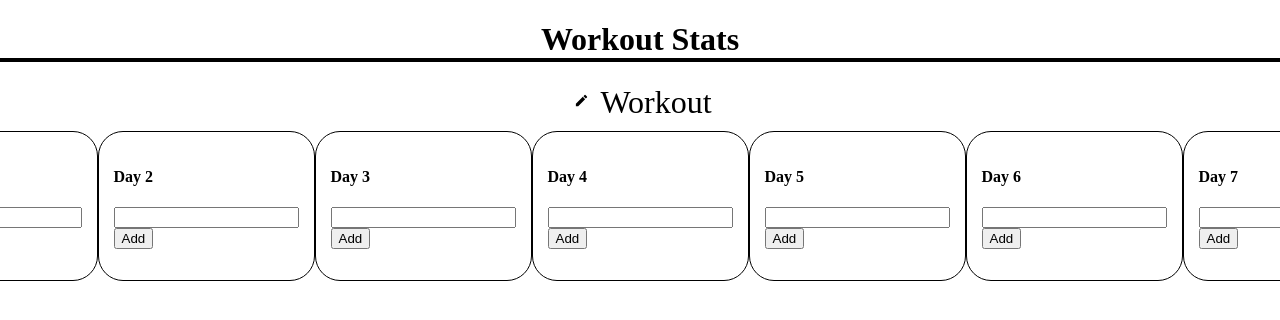
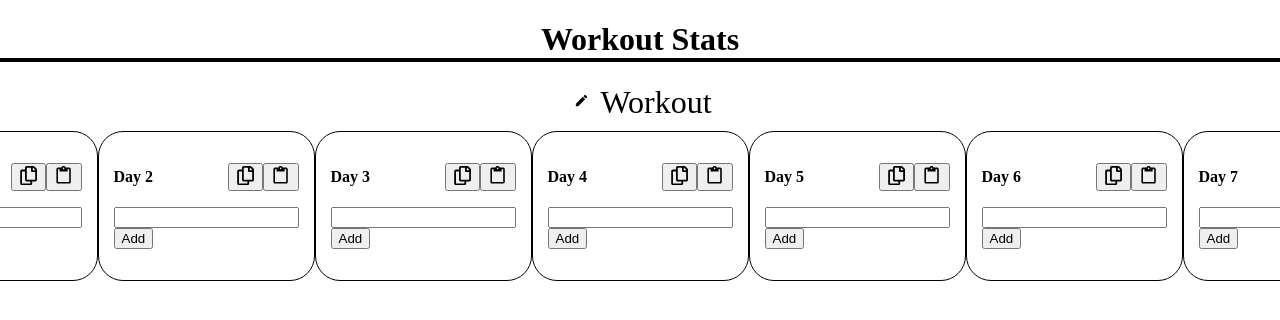
Before and after one commit to EddV99/workout-stats, a React (Vite) app: page / in a window 1280 px wide. Shown: the top 320 px of the page. Built offline with nearby package versions, Linux system fonts and the light colour scheme.

Commit message:
basic copy and paste for workout days

```diff
--- a/src/components/Day/Day.module.css
+++ b/src/components/Day/Day.module.css
@@ -4,6 +4,13 @@
   border-radius: 25px;
   width: fit-content;
   padding: 15px;
+}
+
+#header {
+  display: flex;
+  flex-direction: row;
+  justify-content: space-between;
+  align-items: center;
 }
 
 #title {
--- a/src/components/Day/Day.tsx
+++ b/src/components/Day/Day.tsx
@@ -3,15 +3,19 @@ import { useState } from "react";
 import { muscleGroups } from "./../../muscle/body";
 import Workout from "../Workout/Workout";
 import { RxCross2 } from "react-icons/rx";
+import { FaRegCopy } from "react-icons/fa";
+import { MdContentPaste } from "react-icons/md";
 import { Stats } from "../Week/Week";
 
 interface Props {
   day: string;
+  copyId: string;
+  setCopyId: React.Dispatch<React.SetStateAction<string>>;
   stats: Stats;
   setStats: React.Dispatch<React.SetStateAction<Stats>>;
 }
 
-function Day({ day, stats, setStats }: Props) {
+function Day({ day, copyId, setCopyId, stats, setStats }: Props) {
   const [workoutName, setWorkoutName] = useState<string>("");
   const [workouts, setWorkouts] = useState<
     { day: string; name: string; group: muscleGroups; id: string }[]
@@ -36,6 +40,26 @@ function Day({ day, stats, setStats }: Props) {
     }
   };
 
+  const handleCopy = () => {
+    setCopyId(day);
+  };
+  const handlePaste = () => {
+    if (copyId) {
+      setWorkouts(stats.workouts.filter((item) => item.day === copyId));
+      setStats({
+        ...stats,
+        workouts: [
+          ...stats.workouts.filter((item) => item.day !== day),
+          ...stats.workouts
+            .filter((item) => item.day === copyId)
+            .map((i) => {
+              return { ...i, day: day, id: `${i.name}${Date.now()}` };
+            }),
+        ],
+      });
+    }
+  };
+
   const handleDeleteButton = (id: string) => {
     setWorkouts(workouts.filter((item) => item.id !== id));
     setStats({
@@ -46,7 +70,17 @@ function Day({ day, stats, setStats }: Props) {
 
   return (
     <div id={Styles.day}>
-      <h4 id={Styles.dayTitle}>Day {day}</h4>
+      <div id={Styles.header}>
+        <h4 id={Styles.dayTitle}>Day {day}</h4>
+        <div>
+          <button onClick={handleCopy}>
+            <FaRegCopy size="1.2rem" />
+          </button>
+          <button onClick={handlePaste}>
+            <MdContentPaste size="1.2rem" />
+          </button>
+        </div>
+      </div>
       <input
         value={workoutName}
         onChange={(e) => setWorkoutName(e.target.value)}
--- a/src/components/Week/Week.tsx
+++ b/src/components/Week/Week.tsx
@@ -21,7 +21,8 @@ function Week({ id, loadStat }: Props) {
 
   useEffect(() => {
     localStorage.setItem(id, JSON.stringify(stats));
-  }, [stats]);
+  }, [id, stats]);
+  const [copyId, setCopyId] = useState("");
 
   return (
     <>
@@ -36,13 +37,55 @@ function Week({ id, loadStat }: Props) {
           />
         </div>
         <div id={Styles.week}>
-          <Day day="1" stats={stats} setStats={setStats} />
-          <Day day="2" stats={stats} setStats={setStats} />
-          <Day day="3" stats={stats} setStats={setStats} />
-          <Day day="4" stats={stats} setStats={setStats} />
-          <Day day="5" stats={stats} setStats={setStats} />
-          <Day day="6" stats={stats} setStats={setStats} />
-          <Day day="7" stats={stats} setStats={setStats} />
+          <Day
+            day="1"
+            copyId={copyId}
+            setCopyId={setCopyId}
+            stats={stats}
+            setStats={setStats}
+          />
+          <Day
+            day="2"
+            copyId={copyId}
+            setCopyId={setCopyId}
+            stats={stats}
+            setStats={setStats}
+          />
+          <Day
+            day="3"
+            copyId={copyId}
+            setCopyId={setCopyId}
+            stats={stats}
+            setStats={setStats}
+          />
+          <Day
+            day="4"
+            copyId={copyId}
+            setCopyId={setCopyId}
+            stats={stats}
+            setStats={setStats}
+          />
+          <Day
+            day="5"
+            copyId={copyId}
+            setCopyId={setCopyId}
+            stats={stats}
+            setStats={setStats}
+          />
+          <Day
+            day="6"
+            copyId={copyId}
+            setCopyId={setCopyId}
+            stats={stats}
+            setStats={setStats}
+          />
+          <Day
+            day="7"
+            copyId={copyId}
+            setCopyId={setCopyId}
+            stats={stats}
+            setStats={setStats}
+          />
         </div>
         <Link id={Styles.viewDetails} to={`/details/${id}`}>
           View Details
--- a/src/components/Workout/Workout.tsx
+++ b/src/components/Workout/Workout.tsx
@@ -1,5 +1,7 @@
 import Styles from "./Workout.module.css";
 import { RxValueNone } from "react-icons/rx";
+import { FaRegCopy } from "react-icons/fa";
+import { MdContentPaste } from "react-icons/md";
 import { muscleGroups } from "../../muscle/body";
 
 import upperBackDefaultIcon from "./../../assets/body-icons/upper-back/upper-body-back-default.svg";
```
